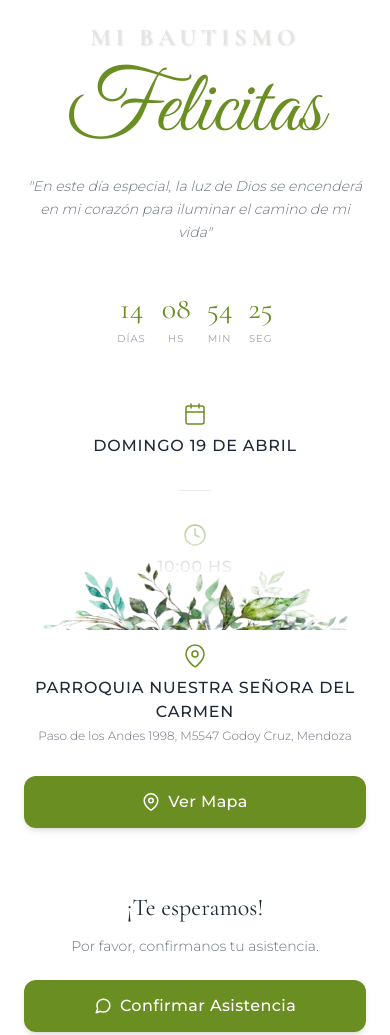
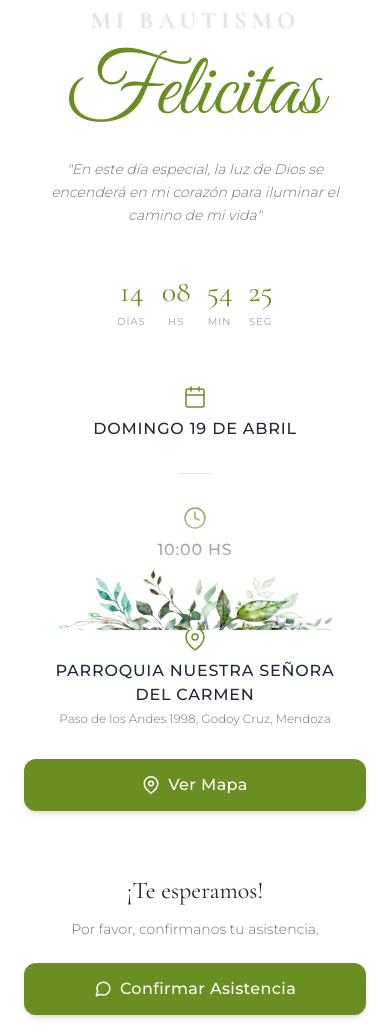
Before and after one commit to Hgustavomiguez/invitacion-felicitas, a plain HTML site: page index.html in a window 390 px wide. Shown: the part 214-1249 px from the top of the page. Drawn offline with nearby package versions, Linux system fonts and the light colour scheme.

Commit message:
Update index.html

```diff
--- a/index.html
+++ b/index.html
@@ -5,12 +5,10 @@
     <meta name="viewport" content="width=device-width, initial-scale=1.0">
     <title>Bautismo de Felicitas</title>
 
-    <!-- Google Fonts -->
     <link rel="preconnect" href="https://fonts.googleapis.com">
     <link rel="preconnect" href="https://fonts.gstatic.com" crossorigin>
     <link href="https://fonts.googleapis.com/css2?family=Cormorant+Garamond:wght@400;500;600;700&family=Great+Vibes&family=Montserrat:wght@300;400;500;600&display=swap" rel="stylesheet">
 
-    <!-- Tailwind CSS (CDN) -->
     <script src="https://cdn.tailwindcss.com"></script>
     <script>
         tailwind.config = {
@@ -30,33 +28,33 @@
         }
     </script>
 
-    <!-- Custom CSS -->
     <style>
         body {
             margin: 0;
             padding: 0;
             background-color: #ffffff;
-            /* Prevenir scroll horizontal */
             overflow-x: hidden;
         }
 
-        /* Marcos Fijos */
+        /* Marcos Fijos (Estampados) */
         .marco-superior {
             position: fixed;
             top: 0;
             left: 0;
             width: 100%;
-            height: 25vh; /* Altura del marco superior */
-            z-index: 50;
-            pointer-events: none; /* Permite hacer clic a través de la imagen si es necesario */
+            height: 25vh;
+            z-index: 100; /* Capa más alta para que siempre esté arriba */
+            pointer-events: none;
             display: flex;
             justify-content: center;
-            background: linear-gradient(to bottom, rgba(255,255,255,1) 40%, rgba(255,255,255,0) 100%);
+            /* Degradado más corto para no tapar el nombre al scrollear */
+            background: linear-gradient(to bottom, rgba(255,255,255,1) 20%, rgba(255,255,255,0) 100%);
         }
 
         .marco-superior img {
             height: 100%;
-            width: 100%;
+            width: auto;
+            max-width: 100%;
             object-fit: contain;
             object-position: top center;
         }
@@ -66,29 +64,29 @@
             bottom: 0;
             left: 0;
             width: 100%;
-            height: 20vh; /* Altura del marco inferior */
-            z-index: 50;
+            height: 18vh;
+            z-index: 100;
             pointer-events: none;
             display: flex;
             justify-content: center;
             align-items: flex-end;
-            background: linear-gradient(to top, rgba(255,255,255,1) 30%, rgba(255,255,255,0) 100%);
+            background: linear-gradient(to top, rgba(255,255,255,1) 20%, rgba(255,255,255,0) 100%);
         }
 
         .marco-inferior img {
             height: 100%;
-            width: 100%;
+            width: auto;
+            max-width: 100%;
             object-fit: contain;
             object-position: bottom center;
         }
 
-        /* Contenedor de Scroll Central */
+        /* Contenedor de Scroll */
         .contenido-scroll {
             position: relative;
-            z-index: 10;
-            /* El padding asegura que el contenido no quede oculto permanentemente detrás de los marcos */
-            padding-top: 28vh;
-            padding-bottom: 25vh;
+            z-index: 10; /* Capa media */
+            padding-top: 26vh;
+            padding-bottom: 20vh;
             min-height: 100vh;
             display: flex;
             flex-direction: column;
@@ -113,32 +111,26 @@
 </head>
 <body class="font-sans text-gray-800 selection:bg-olive-green selection:text-white">
 
-    <!-- Marco Superior Fijo -->
     <div class="marco-superior">
         <img src="./Niño - Bautismo.png" alt="Decoración Superior">
     </div>
 
-    <!-- Marco Inferior Fijo -->
     <div class="marco-inferior">
         <img src="./Hojas - Bautismo.png" alt="Decoración Inferior">
     </div>
 
-    <!-- Área de Contenido Central (Scrollable) -->
     <div class="contenido-scroll px-6">
 
-        <!-- Header Section -->
         <div class="flex flex-col items-center text-center w-full max-w-md">
-            <!-- Título con sombra sutil para asegurar legibilidad del Gris Perla sobre blanco -->
-            <h2 class="font-serif text-2xl md:text-3xl text-pearl-grey tracking-[0.2em] uppercase mb-2 font-bold" style="text-shadow: 1px 1px 2px rgba(0,0,0,0.1);">
+            <h2 class="font-serif text-2xl md:text-3xl text-pearl-grey tracking-[0.2em] uppercase mb-2 font-bold" style="text-shadow: 1px 1px 2px rgba(0,0,0,0.05);">
                 Mi Bautismo
             </h2>
             <h1 class="nombre-protagonista mb-4">Felicitas</h1>
-            <p class="font-sans text-sm md:text-base text-gray-500 max-w-sm italic font-light leading-relaxed">
+            <p class="font-sans text-sm md:text-base text-gray-500 max-w-sm italic font-light leading-relaxed px-4">
                 "En este día especial, la luz de Dios se encenderá en mi corazón para iluminar el camino de mi vida"
             </p>
         </div>
 
-        <!-- Countdown Section -->
         <div class="mt-12 w-full max-w-md">
             <div class="flex justify-center gap-4 md:gap-8">
                 <div class="flex flex-col items-center">
@@ -160,10 +152,8 @@
             </div>
         </div>
 
-        <!-- Event Details Section -->
         <div class="mt-14 flex flex-col items-center space-y-8 w-full max-w-md">
             <div class="flex flex-col items-center text-center">
-                <!-- Icono Calendario -->
                 <svg class="text-olive-green mb-2" width="24" height="24" viewBox="0 0 24 24" fill="none" stroke="currentColor" stroke-width="1.5" stroke-linecap="round" stroke-linejoin="round"><rect x="3" y="4" width="18" height="18" rx="2" ry="2"></rect><line x1="16" y1="2" x2="16" y2="6"></line><line x1="8" y1="2" x2="8" y2="6"></line><line x1="3" y1="10" x2="21" y2="10"></line></svg>
                 <h3 class="text-base md:text-lg font-medium text-gray-800 uppercase tracking-wider">Domingo 19 de Abril</h3>
             </div>
@@ -171,7 +161,6 @@
             <div class="w-8 h-[1px] bg-pearl-grey"></div>
 
             <div class="flex flex-col items-center text-center">
-                <!-- Icono Reloj -->
                 <svg class="text-olive-green mb-2" width="24" height="24" viewBox="0 0 24 24" fill="none" stroke="currentColor" stroke-width="1.5" stroke-linecap="round" stroke-linejoin="round"><circle cx="12" cy="12" r="10"></circle><polyline points="12 6 12 12 16 14"></polyline></svg>
                 <h3 class="text-base md:text-lg font-medium text-gray-800 uppercase tracking-wider">10:00 hs</h3>
             </div>
@@ -179,14 +168,13 @@
             <div class="w-8 h-[1px] bg-pearl-grey"></div>
 
             <div class="flex flex-col items-center text-center">
-                <!-- Icono Mapa -->
                 <svg class="text-olive-green mb-2" width="24" height="24" viewBox="0 0 24 24" fill="none" stroke="currentColor" stroke-width="1.5" stroke-linecap="round" stroke-linejoin="round"><path d="M21 10c0 7-9 13-9 13s-9-6-9-13a9 9 0 0 1 18 0z"></path><circle cx="12" cy="10" r="3"></circle></svg>
-                <h3 class="text-base md:text-lg font-medium text-gray-800 uppercase tracking-wider mb-1">Parroquia Nuestra Señora del Carmen</h3>
-                <p class="text-xs md:text-sm text-gray-500 font-light">Paso de los Andes 1998, M5547 Godoy Cruz, Mendoza</p>
+                <h3 class="text-base md:text-lg font-medium text-gray-800 uppercase tracking-wider mb-1 px-4">Parroquia Nuestra Señora del Carmen</h3>
+                <p class="text-xs md:text-sm text-gray-500 font-light px-6">Paso de los Andes 1998, Godoy Cruz, Mendoza</p>
             </div>
 
             <button
-                onclick="window.open('https://maps.google.com/?q=Parroquia+Nuestra+Señora+del+Carmen,+Paso+de+los+Andes+1998,+Godoy+Cruz,+Mendoza', '_blank')"
+                onclick="window.open('https://maps.app.goo.gl/k9hU8oZ7Xp6J9q8v8', '_blank')"
                 class="mt-4 w-full py-3.5 px-6 bg-olive-green hover:bg-[#556B2F] text-white rounded-xl font-sans font-medium tracking-wide transition-colors duration-300 flex items-center justify-center gap-2 shadow-md"
             >
                 <svg width="18" height="18" viewBox="0 0 24 24" fill="none" stroke="currentColor" stroke-width="2" stroke-linecap="round" stroke-linejoin="round"><path d="M21 10c0 7-9 13-9 13s-9-6-9-13a9 9 0 0 1 18 0z"></path><circle cx="12" cy="10" r="3"></circle></svg>
@@ -194,8 +182,7 @@
             </button>
         </div>
 
-        <!-- RSVP Section -->
-        <div class="mt-16 w-full max-w-md text-center mb-8">
+        <div class="mt-16 w-full max-w-md text-center mb-12">
             <h2 class="font-serif text-2xl text-gray-800 mb-3">¡Te esperamos!</h2>
             <p class="font-sans text-sm text-gray-500 font-light mb-6">
                 Por favor, confirmanos tu asistencia.
@@ -205,7 +192,6 @@
                 onclick="window.open('https://wa.me/5492616820433?text=' + encodeURIComponent('¡Hola! Confirmo mi asistencia al bautismo de Felicitas'), '_blank')"
                 class="w-full py-3.5 px-6 bg-olive-green hover:bg-[#556B2F] text-white rounded-xl font-sans font-medium tracking-wide transition-colors duration-300 flex items-center justify-center gap-2 shadow-md"
             >
-                <!-- Icono Mensaje -->
                 <svg width="18" height="18" viewBox="0 0 24 24" fill="none" stroke="currentColor" stroke-width="2" stroke-linecap="round" stroke-linejoin="round"><path d="M21 11.5a8.38 8.38 0 0 1-.9 3.8 8.5 8.5 0 0 1-7.6 4.7 8.38 8.38 0 0 1-3.8-.9L3 21l1.9-5.7a8.38 8.38 0 0 1-.9-3.8 8.5 8.5 0 0 1 4.7-7.6 8.38 8.38 0 0 1 3.8-.9h.5a8.48 8.48 0 0 1 8 8v.5z"></path></svg>
                 Confirmar Asistencia
             </button>
@@ -213,15 +199,11 @@
 
     </div>
 
-    <!-- Lógica de Cuenta Regresiva -->
     <script>
-        // Fecha objetivo: Domingo 19 de Abril de 2026 a las 10:00 hs
         const targetDate = new Date('2026-04-19T10:00:00').getTime();
-
         const updateCountdown = () => {
             const now = new Date().getTime();
             const distance = targetDate - now;
-
             if (distance < 0) {
                 document.getElementById('days').innerText = '00';
                 document.getElementById('hours').innerText = '00';
@@ -229,21 +211,16 @@
                 document.getElementById('seconds').innerText = '00';
                 return;
             }
-
             const days = Math.floor(distance / (1000 * 60 * 60 * 24));
             const hours = Math.floor((distance % (1000 * 60 * 60 * 24)) / (1000 * 60 * 60));
             const minutes = Math.floor((distance % (1000 * 60 * 60)) / (1000 * 60));
             const seconds = Math.floor((distance % (1000 * 60)) / 1000);
-
             document.getElementById('days').innerText = days.toString().padStart(2, '0');
             document.getElementById('hours').innerText = hours.toString().padStart(2, '0');
             document.getElementById('minutes').innerText = minutes.toString().padStart(2, '0');
             document.getElementById('seconds').innerText = seconds.toString().padStart(2, '0');
         };
-
-        // Actualizar cada segundo
         setInterval(updateCountdown, 1000);
-        // Llamada inicial
         updateCountdown();
     </script>
 </body>
```
